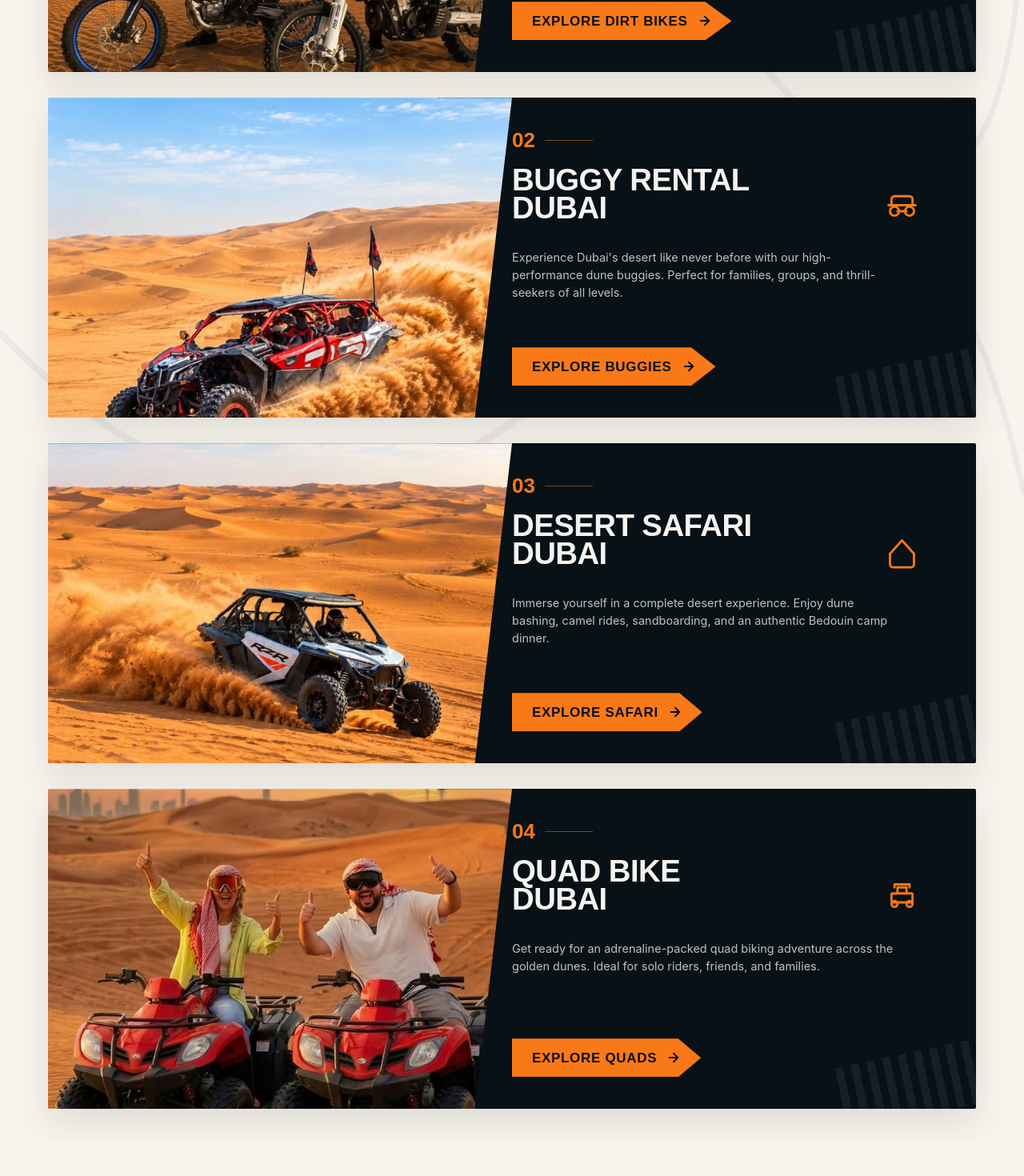
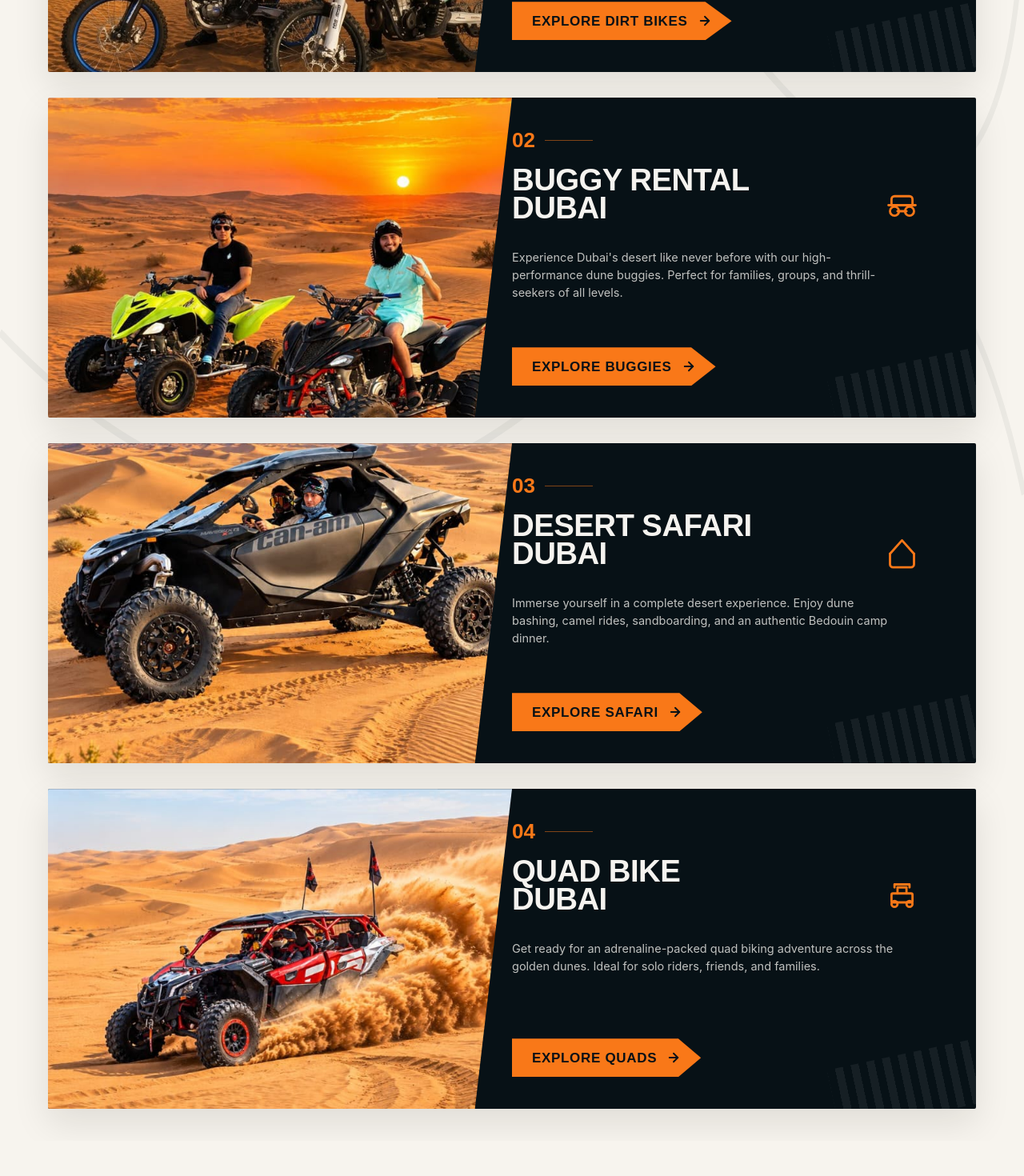
Before and after one commit to rameezwangde/Dirt-Bike, a React app: page / in a window 1280 px wide. Shown: the part 2380-3850 px from the top of the page at 80% size. Built offline with nearby package versions, Linux system fonts and the light colour scheme; the HTML template or start-up script is replaced by a standard one.

Commit message:
feat: add TourCard and ToursSection components along with new media asset

```diff
--- a/src/components/TourCard.jsx
+++ b/src/components/TourCard.jsx
@@ -33,6 +33,7 @@ const TourCard = ({ tour, index }) => {
               src={tour.image}
               alt={tour.title.replace('\n', ' ')}
               className={`w-full h-full object-cover ${tour.imagePosition || 'object-center'}`}
+              style={tour.objectPosition ? { objectPosition: tour.objectPosition } : undefined}
               onError={(e) => {
                 // Fallback for placeholder if image not yet created
                 e.target.style.display = 'none';
--- a/src/components/ToursSection.jsx
+++ b/src/components/ToursSection.jsx
@@ -24,7 +24,7 @@ const tours = [
   {
     number: "02",
     title: "BUGGY RENTAL\nDUBAI",
-    image: "/images/buggy-rental-dubai-cover.jpg",
+    image: "/images/raptor-700.jpeg",
     description: "Experience Dubai's desert like never before with our high-performance dune buggies. Perfect for families, groups, and thrill-seekers of all levels.",
     ctaText: "EXPLORE BUGGIES",
     link: "/packages?category=buggy",
@@ -41,7 +41,7 @@ const tours = [
   {
     number: "03",
     title: "DESERT SAFARI\nDUBAI",
-    image: "/images/polarize-1000.jpeg",
+    image: "/images/maverick-xr.jpeg",
     imagePosition: "object-[center_70%]",
     description: "Immerse yourself in a complete desert experience. Enjoy dune bashing, camel rides, sandboarding, and an authentic Bedouin camp dinner.",
     ctaText: "EXPLORE SAFARI",
@@ -56,7 +56,8 @@ const tours = [
   {
     number: "04",
     title: "QUAD BIKE\nDUBAI",
-    image: "/images/kimko-1.jpeg",
+    image: "/images/x3.jpeg",
+    objectPosition: "25% 65%",
     description: "Get ready for an adrenaline-packed quad biking adventure across the golden dunes. Ideal for solo riders, friends, and families.",
     ctaText: "EXPLORE QUADS",
     link: "/packages?category=quad-bike",
```
Also changed, not shown: can am maverick xr.jpeg (added).
